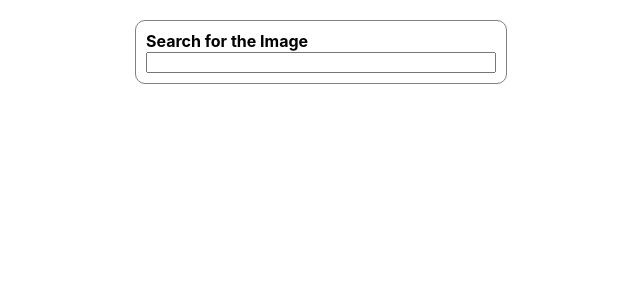
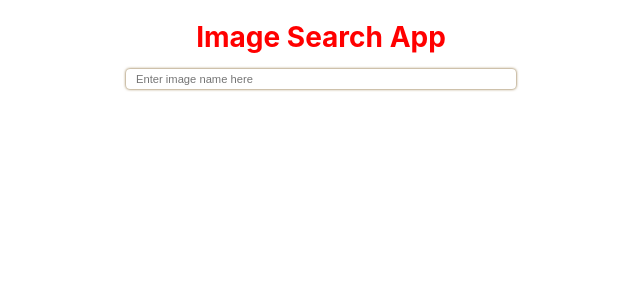
Before and after one commit to shashikant-14/SearchImageApp, a React (Create React App) app: page / in a window 1280 px wide. Shown: the top 300 px of the page, without its empty margins (319-959 px from the left). Built offline with nearby package versions, Linux system fonts and the light colour scheme.

Commit message:
new changes to new branch

```diff
--- a/src/App.css
+++ b/src/App.css
@@ -1,6 +1,7 @@
 *{
     margin: 0;
     box-sizing: border-box;
+    font-size: 14px;
 }
 .appContainer{
     display: flex;
@@ -10,3 +11,20 @@
     height: 100dvh;
     padding: 20px;
 }
+
+.appContainer h1:first-of-type{
+    color: red;
+    margin-bottom: 10px;
+    font-size: 2rem;
+}
+
+@media (max-width:600px){
+    *{
+        font-size: 10px;
+    }
+}
+ @media (max-width:300px){
+    *{
+        font-size: 8px;
+    }
+ }
--- a/src/App.js
+++ b/src/App.js
@@ -15,6 +15,7 @@ function App() {
 
   return (
     <div className="appContainer">
+      <h1>Image Search App</h1>
       <SearchImage onSearch={handleSearch} />
       <ImageList Images={images} />
     </div>
--- a/src/component/searchImage/searchImage.css
+++ b/src/component/searchImage/searchImage.css
@@ -1,16 +1,23 @@
 .searchBar{
-    border: 1px solid gray;
-    border-radius: 10px;
-    box-sizing: border-box;
-    padding: 10px;
+    padding: 5px;
     margin-bottom: 10px;
-    width: 30%;
-    min-width: 200px;
+    width: 100%;
+    max-width: 400px;
 
 }
 
 .searchBar form input{
+    padding: 5px 10px;
     width: 100%;
+    font-size: .8em;
+    border: none;
+    border-radius: 4px;
+    box-shadow: 0px 0px 3px rgb(116, 81, 18);
+    height: 20px;
+}
+
+.searchBar form input:focus{
+    outline: none;
 }
 
 form label{
--- a/src/component/searchImage/searchImage.js
+++ b/src/component/searchImage/searchImage.js
@@ -17,8 +17,7 @@ const SearchImage = ({ onSearch }) => {
     return (
         <div className="searchBar">
             <form onSubmit={handleSubmit}>
-                <label>Search for the Image</label>
-                <input type="text" value={input} onChange={handleInput} />
+                <input type="text" value={input} onChange={handleInput} placeholder="Enter image name here" />
             </form>
         </div>
     )
```
